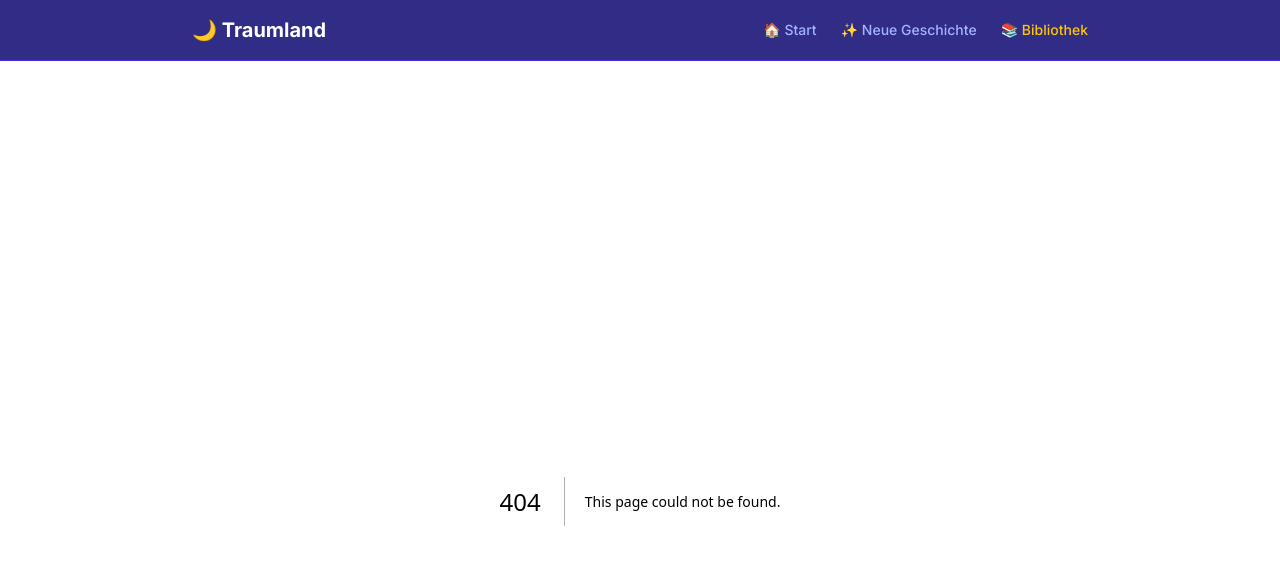
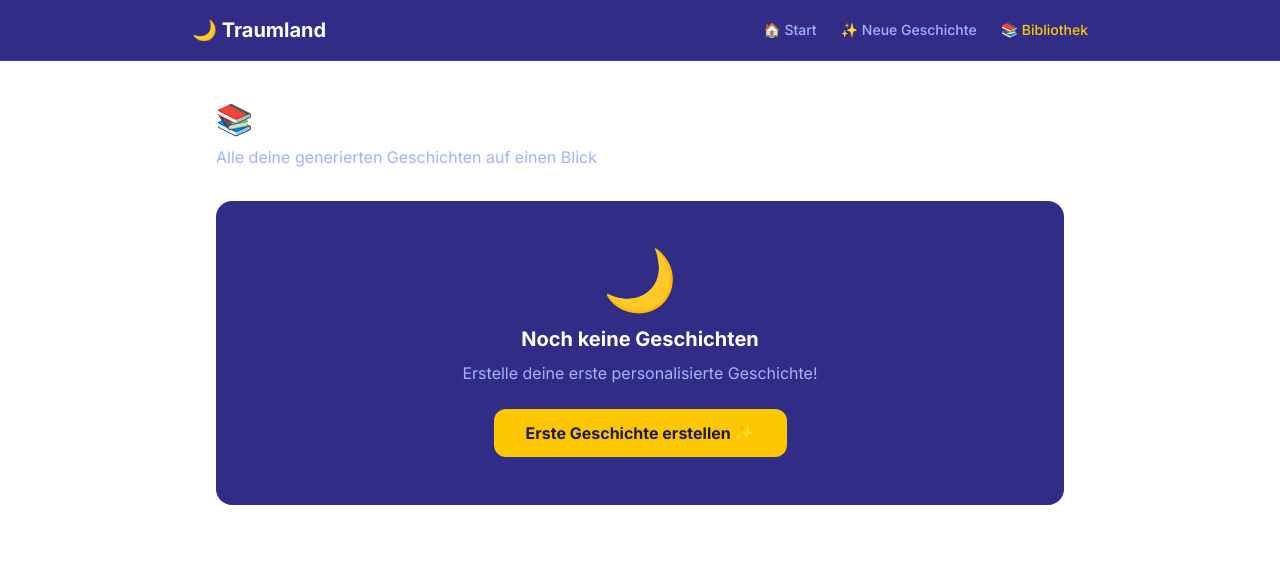
Before and after one commit to cking98-bit/traumland, a Next.js app: page /bibliothek in a window 1280 px wide. Before the commit this address had no page. Shown: the top 564 px of the page. Built offline with nearby package versions, Linux system fonts and the light colour scheme.

Commit message:
Bibliothek mit localStorage: speichern, oeffnen, loeschen

```diff
--- /dev/null
+++ b/src/app/bibliothek/page.tsx
@@ -0,0 +1,102 @@
+"use client"
+
+import { useEffect, useState } from "react"
+import Link from "next/link"
+import {
+  ladeGeschichten,
+  löscheGeschichte,
+  type Geschichte,
+} from "@/lib/geschichten"
+
+export default function BibliothekPage() {
+  const [geschichten, setGeschichten] = useState<Geschichte[]>([])
+  const [geladen, setGeladen] = useState(false)
+
+  useEffect(() => {
+    setGeschichten(ladeGeschichten())
+    setGeladen(true)
+  }, [])
+
+  function entfernen(id: string) {
+    löscheGeschichte(id)
+    setGeschichten(ladeGeschichten())
+  }
+
+  // Baut den Link zur Geschichte-Seite mit allen Daten
+  function geschichteLink(g: Geschichte) {
+    const params = new URLSearchParams({
+      name: g.name,
+      alter: g.alter,
+      stichwörter: g.stichwörter,
+      stil: g.stil,
+      dauer: g.dauer,
+      geschichte: g.geschichte,
+    })
+    return `/geschichte?${params.toString()}`
+  }
+
+  return (
+    <div>
+      <h1 className="text-3xl font-bold text-white mb-2">
+        📚 Meine Bibliothek
+      </h1>
+      <p className="text-indigo-300 mb-8">
+        Alle deine generierten Geschichten auf einen Blick
+      </p>
+
+      {/* Leerer Zustand */}
+      {geladen && geschichten.length === 0 && (
+        <div className="bg-indigo-900 rounded-2xl p-12 text-center">
+          <div className="text-6xl mb-4">🌙</div>
+          <h2 className="text-white text-xl font-bold mb-2">
+            Noch keine Geschichten
+          </h2>
+          <p className="text-indigo-300 mb-6">
+            Erstelle deine erste personalisierte Geschichte!
+          </p>
+          <Link
+            href="/generator"
+            className="bg-yellow-400 hover:bg-yellow-300 text-indigo-950 font-bold px-8 py-3 rounded-xl transition inline-block"
+          >
+            Erste Geschichte erstellen ✨
+          </Link>
+        </div>
+      )}
+
+      {/* Geschichten-Liste */}
+      <div className="grid sm:grid-cols-2 gap-4">
+        {geschichten.map((g) => (
+          <div
+            key={g.id}
+            className="bg-indigo-900 rounded-2xl p-6 flex flex-col"
+          >
+            <h3 className="text-white font-bold text-lg mb-1">
+              🌙 Geschichte für {g.name}
+            </h3>
+            <p className="text-indigo-400 text-xs mb-3">
+              {new Date(g.datum).toLocaleDateString("de-DE")} · {g.alter} Jahre ·{" "}
+              {g.stil}
+            </p>
+            <p className="text-indigo-200 text-sm mb-4 line-clamp-3 flex-1">
+              {g.geschichte}
+            </p>
+            <div className="flex gap-2">
+              <Link
+                href={geschichteLink(g)}
+                className="flex-1 bg-yellow-400 hover:bg-yellow-300 text-indigo-950 font-bold py-2 rounded-lg text-center text-sm transition"
+              >
+                Öffnen
+              </Link>
+              <button
+                onClick={() => entfernen(g.id)}
+                className="bg-indigo-800 hover:bg-red-500 text-white px-4 py-2 rounded-lg text-sm transition"
+              >
+                🗑
+              </button>
+            </div>
+          </div>
+        ))}
+      </div>
+    </div>
+  )
+}
--- a/src/app/generator/page.tsx
+++ b/src/app/generator/page.tsx
@@ -2,6 +2,7 @@
 
 import { useState } from "react"
 import { useRouter } from "next/navigation"
+import { speichereGeschichte } from "@/lib/geschichten"
 
 const STILE = [
   { id: "abenteuer", label: "Abenteuer 🗺️" },
@@ -73,11 +74,23 @@ export default function GeneratorPage() {
         return
       }
 
+      const stilText = stil.join(", ")
+
+      // Geschichte in der Bibliothek speichern
+      speichereGeschichte({
+        name,
+        alter,
+        stichwörter,
+        stil: stilText,
+        dauer,
+        geschichte: data.geschichte,
+      })
+
       const params = new URLSearchParams({
         name,
         alter,
         stichwörter,
-        stil: stil.join(", "),
+        stil: stilText,
         dauer,
         geschichte: data.geschichte,
       })
@@ -142,9 +155,7 @@ export default function GeneratorPage() {
 
         {/* Alter */}
         <div>
-          <label className="text-white font-medium block mb-2">
-            Alter
-          </label>
+          <label className="text-white font-medium block mb-2">Alter</label>
           <select
             value={alter}
             onChange={(e) => setAlter(e.target.value)}
--- /dev/null
+++ b/src/lib/geschichten.ts
@@ -0,0 +1,43 @@
+// Eine gespeicherte Geschichte
+export type Geschichte = {
+    id: string
+    name: string
+    alter: string
+    stichwörter: string
+    stil: string
+    dauer: string
+    geschichte: string
+    datum: number // Zeitstempel
+  }
+
+  const SCHLÜSSEL = "traumland_geschichten"
+
+  // Alle Geschichten laden
+  export function ladeGeschichten(): Geschichte[] {
+    if (typeof window === "undefined") return [] // Schutz fürs Server-Rendering
+    try {
+      const roh = localStorage.getItem(SCHLÜSSEL)
+      return roh ? JSON.parse(roh) : []
+    } catch {
+      return []
+    }
+  }
+
+  // Eine neue Geschichte speichern (kommt ganz oben in die Liste)
+  export function speichereGeschichte(g: Omit<Geschichte, "id" | "datum">) {
+    if (typeof window === "undefined") return
+    const alle = ladeGeschichten()
+    const neue: Geschichte = {
+      ...g,
+      id: crypto.randomUUID(),
+      datum: Date.now(),
+    }
+    localStorage.setItem(SCHLÜSSEL, JSON.stringify([neue, ...alle]))
+  }
+
+  // Eine Geschichte löschen
+  export function löscheGeschichte(id: string) {
+    if (typeof window === "undefined") return
+    const alle = ladeGeschichten().filter((g) => g.id !== id)
+    localStorage.setItem(SCHLÜSSEL, JSON.stringify(alle))
+  }
```
